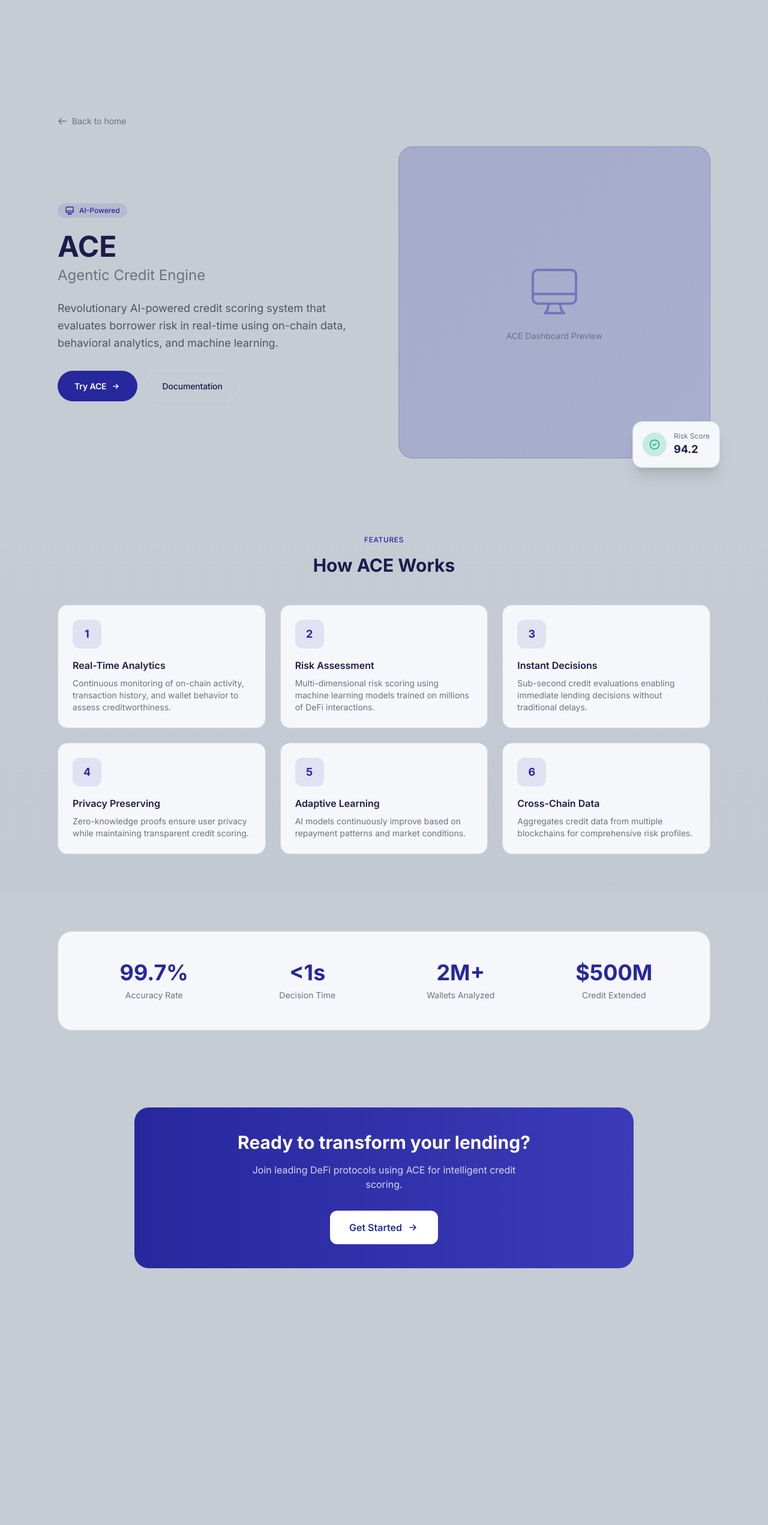
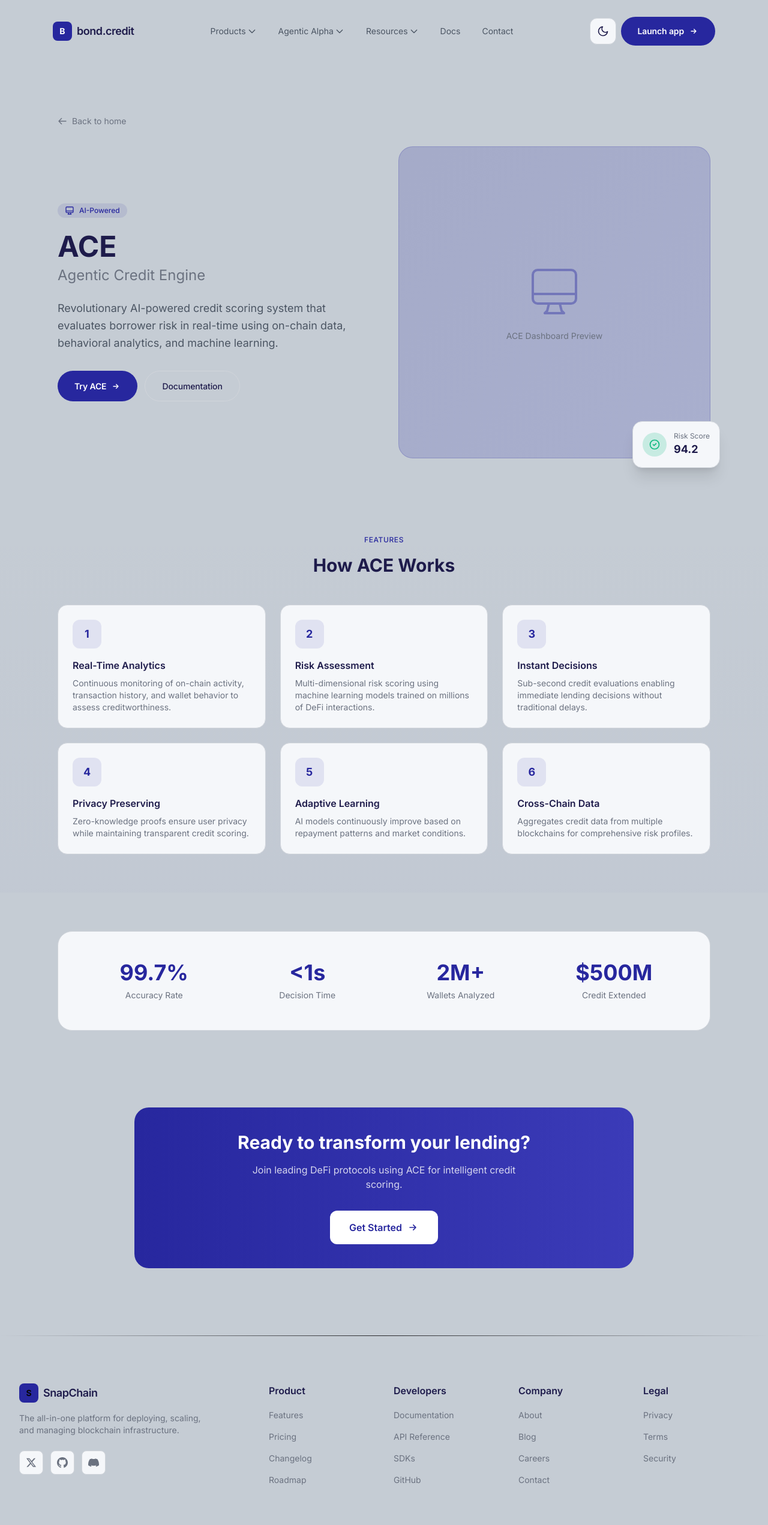
Before and after one commit to med-amiine/bond-website, a Next.js app: page /products/ace in a window 1280 px wide. Shown: the top 2542 px of the page at 60% size. Before the commit the page ends 2226 px from the top, so only its background shows below. Built offline with nearby package versions, Linux system fonts and the light colour scheme.

Commit message:
feat: add Navbar and Footer to product pages
- ACE page: Add Navbar and Footer imports and components
- Bond App page: Add Navbar and Footer imports and components
- Bondex page: Add Navbar and Footer imports and components
- Update main padding to pt-32 for navbar clearance

```diff
--- a/app/products/ace/page.tsx
+++ b/app/products/ace/page.tsx
@@ -1,6 +1,8 @@
 'use client'
 
 import Link from 'next/link'
+import Navbar from '@/components/Navbar'
+import Footer from '@/components/Footer'
 
 const features = [
   { title: 'Real-Time Analytics', description: 'Continuous monitoring of on-chain activity, transaction history, and wallet behavior to assess creditworthiness.' },
@@ -21,6 +23,7 @@ const stats = [
 export default function ACEPage() {
   return (
     <div className="min-h-screen bg-[var(--bg)] relative overflow-hidden">
+      <Navbar />
       <main className="pt-32 pb-12 relative z-10">
         {/* Hero Section */}
         <section className="py-16">
@@ -148,6 +151,7 @@ export default function ACEPage() {
           </div>
         </section>
       </main>
+      <Footer />
     </div>
   )
 }
--- a/app/products/bond-app/page.tsx
+++ b/app/products/bond-app/page.tsx
@@ -1,6 +1,8 @@
 'use client'
 
 import Link from 'next/link'
+import Navbar from '@/components/Navbar'
+import Footer from '@/components/Footer'
 
 const features = [
   { title: 'One-Click Deposit', description: 'Simple and intuitive interface. Deposit USDC in seconds and start earning immediately.' },
@@ -16,6 +18,7 @@ const protocols = ['Aave', 'Compound', 'Morpho', 'Euler', 'Moonwell', 'Spark', '
 export default function BondAppPage() {
   return (
     <div className="min-h-screen bg-[var(--bg)] relative overflow-hidden">
+      <Navbar />
       <main className="pt-32 pb-12 relative z-10">
         {/* Hero Section */}
         <section className="py-16">
@@ -177,6 +180,7 @@ export default function BondAppPage() {
           </div>
         </section>
       </main>
+      <Footer />
     </div>
   )
 }
--- a/app/products/bondex/page.tsx
+++ b/app/products/bondex/page.tsx
@@ -1,6 +1,8 @@
 'use client'
 
 import Link from 'next/link'
+import Navbar from '@/components/Navbar'
+import Footer from '@/components/Footer'
 
 const features = [
   { title: 'AI-Powered Decisions', description: 'Machine learning algorithms analyze market conditions and automatically decide when to rebalance.' },
@@ -185,6 +187,7 @@ export default function BondexPage() {
           </div>
         </section>
       </main>
+      <Footer />
     </div>
   )
 }
```
